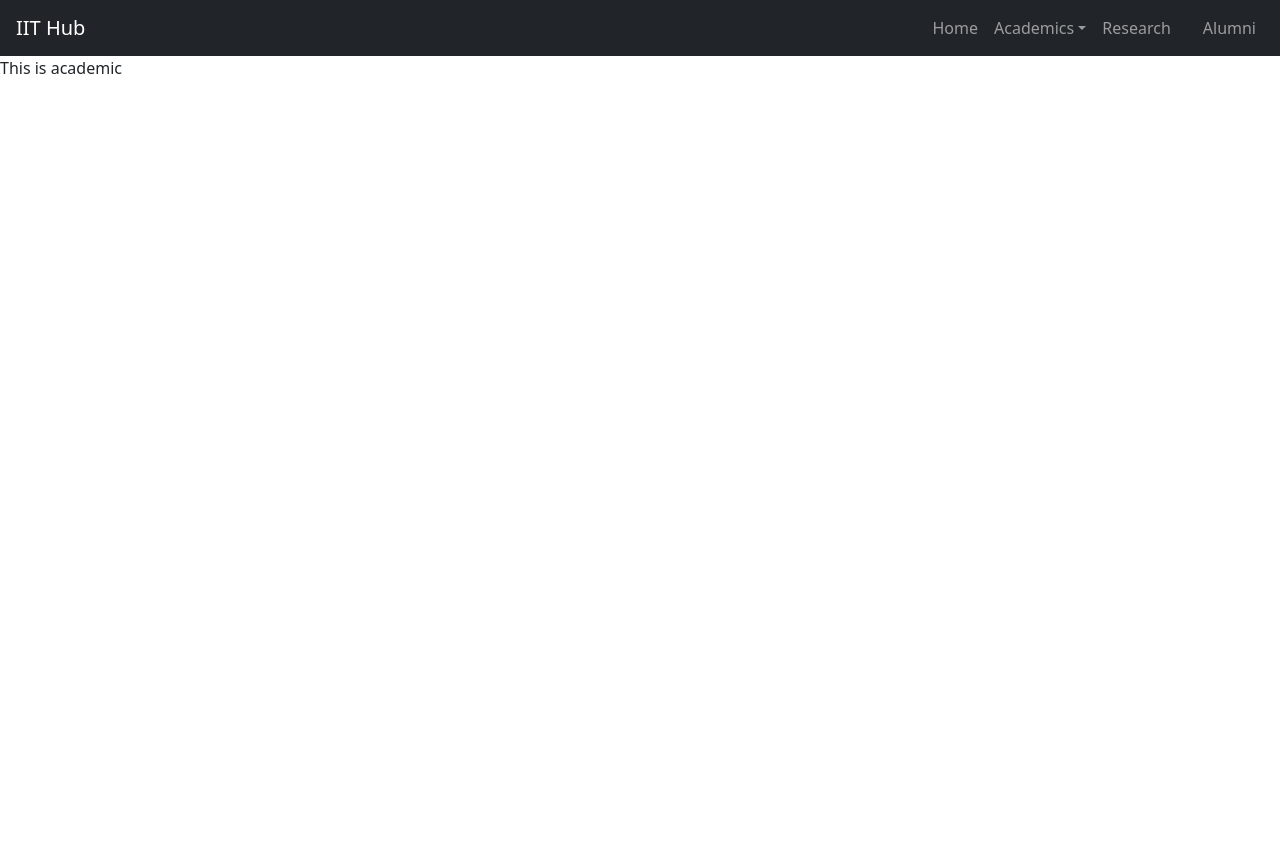
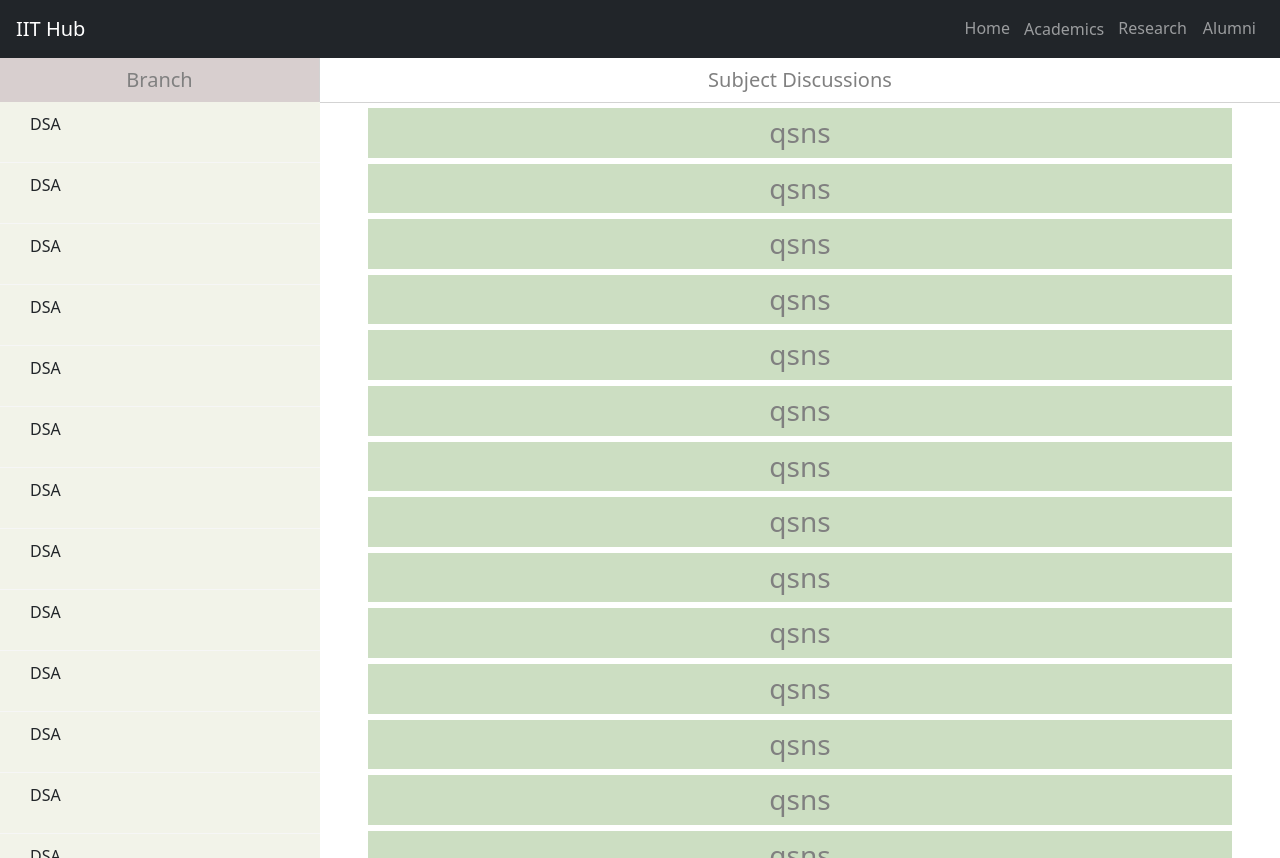
Before and after one commit to cs21b040/team5, a React (Create React App) app in the folder frontend/: page /academic in a window 1280 px wide. Before the commit the page ends 800 px from the top, so only its background shows below. Built offline with nearby package versions, Linux system fonts and the light colour scheme.

Commit message:
Academics Page

```diff
--- a/frontend/src/Components/Header.js
+++ b/frontend/src/Components/Header.js
@@ -1,7 +1,12 @@
 import Nav from 'react-bootstrap/Nav';
 import Navbar from 'react-bootstrap/Navbar';
-import NavDropdown from 'react-bootstrap/NavDropdown';
+import Offcanvas from 'react-bootstrap/Offcanvas';
+import { useState } from 'react';
+
 function Header() {
+  const [show, setShow] = useState(false);
+  const handleClose = () => setShow(false);
+  const handleShow = () => setShow(true);
   return (
     <Navbar expand="lg"  bg="dark" data-bs-theme="dark">
         <Navbar.Brand href="/" className='mx-3'>IIT Hub</Navbar.Brand>
@@ -9,16 +14,27 @@ function Header() {
         <Navbar.Collapse id="basic-navbar-nav">
           <Nav className="ms-auto">
             <Nav.Link href="/">Home</Nav.Link>
-            <NavDropdown title="Academics" id="basic-nav-dropdown">
-              <NavDropdown.Item href="#action/3.1">Computer Science and Engineering</NavDropdown.Item>
-              <NavDropdown.Item href="#action/3.2">Electrical Engineering</NavDropdown.Item>
-              <NavDropdown.Item href="#action/3.3">Mechanical Engineering</NavDropdown.Item>
-              <NavDropdown.Item href="#action/3.3">Civil Engineering</NavDropdown.Item>
-              <NavDropdown.Item href="#action/3.3">Chemical Engineering</NavDropdown.Item>
-              <NavDropdown.Divider />
-            </NavDropdown>
+            <Navbar>
+            <button variant="primary" onClick={handleShow} style={{backgroundColor: '#212529', margin: '0', border: '0', color:'#ffffff8c'}}>Academics</button>
+
+                <Offcanvas show={show} onHide={handleClose}>
+                  <Offcanvas.Header closeButton>
+                    <Offcanvas.Title>ACADEMICS</Offcanvas.Title>
+                  </Offcanvas.Header>
+                  <Offcanvas.Body>
+                      <ul style={{listStyle:'none'}}>
+                          <li style={{padding:10}}><a href="/Academic" style={{textDecoration: 'none',color:'#3B4045'}}>Computer Science and Engineering</a></li>
+                          <li style={{padding:10}}><a href="/Academic" style={{textDecoration: 'none',color:'#3B4045'}}>Electrical Engineering</a></li>
+                          <li style={{padding:10}}><a href="/Academic" style={{textDecoration: 'none',color:'#3B4045'}}>Civil Engineering</a></li>
+                          <li style={{padding:10}}><a href="/Academic" style={{textDecoration: 'none',color:'#3B4045'}}>Mechanical Engineering</a></li>
+                          <li style={{padding:10}}><a href="/Academic" style={{textDecoration: 'none',color:'#3B4045'}}>Chemical Engineering</a></li>
+                          <li style={{padding:10}}><a href="/Academic" style={{textDecoration: 'none',color:'#3B4045'}}>Aerospace Engineering</a></li>
+                      </ul>
+                  </Offcanvas.Body>
+                </Offcanvas>
+            </Navbar>
             <Nav.Link href="/Research">Research</Nav.Link>
-            <Nav.Link href="/Alumni" className='mx-3'>Alumni</Nav.Link>
+            <Nav.Link href="/Alumni" className='me-3'>Alumni</Nav.Link>
           </Nav>
         </Navbar.Collapse>
     </Navbar>
--- /dev/null
+++ b/frontend/src/Components/Styles/sideBar1.css
@@ -0,0 +1,23 @@
+.sidebar{
+    display: flex;
+    flex-direction: column;
+    flex: 0.25;
+}
+.sidebar__header{
+    display: flex;
+    justify-content: space-between;
+    padding: 10px;
+    border-right: 1px solid lightgray;
+    background-color: #d8cfcf;
+}
+.sidebar__header > h5{
+    font-size: 20px;
+    font-weight: 400;
+    color: gray;
+    margin: auto;
+}
+.sidebar_subjects{
+    flex:1;
+    overflow: scroll;
+    background-color: #f2f3e9;
+}
--- /dev/null
+++ b/frontend/src/Components/Styles/subDiscuss.css
@@ -0,0 +1,33 @@
+.discuss{
+    display: flex;
+    flex-direction: column;
+    flex: 0.75;
+}
+.discuss__header{
+    padding:10px;
+    display: flex;
+    border-bottom: 1px solid lightgray;
+}
+
+.discuss__header > h3{
+    font-size: 20px;
+    font-weight: 400;
+    color: gray;
+    margin: auto;
+}
+
+.discuss_body{
+    display: flex;
+    flex-direction: column;
+    padding: 2px 0 2px 0;
+    overflow: scroll;
+    align-items: center;
+}
+.discuss_body > h3{
+    padding:8px;
+    margin: 3px;
+    width:90%;
+    text-align: center;
+    background-color: rgb(204, 222, 194);
+    color: gray;
+}
--- /dev/null
+++ b/frontend/src/Components/Styles/subjects.css
@@ -0,0 +1,16 @@
+.sidebarSubject{
+    display: flex;
+    padding: 10px;
+    cursor: pointer;
+    border-bottom: 1px solid #f6f6f6;
+}
+.sidebarSubject:hover{
+    background-color: rgb(228, 224, 224);
+}
+.sidebarSubject_info > h2{
+    font-size: 16px;
+    margin-bottom: 8px;
+}
+.sidebarSubject_info{
+    margin-left:20px;
+}
--- /dev/null
+++ b/frontend/src/Components/SubDiscuss.js
@@ -0,0 +1,34 @@
+import React from 'react'
+import './Styles/subDiscuss.css';
+function SubDiscuss() {
+  return (
+    <div className='discuss'>
+        <div className="discuss__header">
+            <h3>Subject Discussions</h3>
+        </div>
+        <div className='discuss_body'>
+            <h3>qsns</h3>
+            <h3>qsns</h3>
+            <h3>qsns</h3>
+            <h3>qsns</h3>
+            <h3>qsns</h3>
+            <h3>qsns</h3>
+            <h3>qsns</h3>
+            <h3>qsns</h3>
+            <h3>qsns</h3>
+            <h3>qsns</h3>
+            <h3>qsns</h3>
+            <h3>qsns</h3>
+            <h3>qsns</h3>
+            <h3>qsns</h3>
+            <h3>qsns</h3>
+            <h3>qsns</h3>
+            <h3>qsns</h3>
+            <h3>qsns</h3>
+            <h3>qsns</h3>
+        </div>
+    </div>
+  )
+}
+
+export default SubDiscuss
--- /dev/null
+++ b/frontend/src/Components/Subjects.js
@@ -0,0 +1,13 @@
+import React from 'react'
+import './Styles/subjects.css';
+function Subjects() {
+  return (
+    <div className='sidebarSubject'>
+        <div className='sidebarSubject_info'>
+            <p>DSA</p>
+        </div>
+    </div>
+  )
+}
+
+export default Subjects
--- /dev/null
+++ b/frontend/src/Components/sideBar1.js
@@ -0,0 +1,39 @@
+import React from 'react';
+import './Styles/sideBar1.css';
+import Subjects from './Subjects.js';
+function Sidebar() {
+  return (
+    <div className='sidebar'>
+
+        <div className="sidebar__header">
+            <h5>Branch</h5>
+        </div>
+        <div className="sidebar_subjects">
+            <Subjects />
+            <Subjects />
+            <Subjects />
+            <Subjects />
+            <Subjects />
+            <Subjects />
+            <Subjects />
+            <Subjects />
+            <Subjects />
+            <Subjects />
+            <Subjects />
+            <Subjects />
+            <Subjects />
+            <Subjects />
+            <Subjects />
+            <Subjects />
+            <Subjects />
+            <Subjects />
+            <Subjects />
+            <Subjects />
+            <Subjects />
+        </div>
+    </div>
+
+  )
+}
+
+export default Sidebar
--- /dev/null
+++ b/frontend/src/routes/Academic.css
@@ -0,0 +1,9 @@
+.app {
+    display: grid;
+    height: 100vh;
+}
+
+.app_body {
+    display: flex;
+    height: 100vh;
+}
--- a/frontend/src/routes/Academic.js
+++ b/frontend/src/routes/Academic.js
@@ -1,10 +1,19 @@
 import React from 'react'
 import Header from './../Components/Header.js';
+import SideBar from './../Components/sideBar1.js';
+import SubDiscuss from './../Components/SubDiscuss.js';
+import './Academic.css';
 function Academic() {
   return (
     <div>
       <Header/>
-      <p>This is academic</p>
+      <div className="app">
+        <div className="app_body">
+          <SideBar/>
+          <SubDiscuss/>
+        </div>
+      </div>
+
     </div>
   )
 }
```
Also changed, not shown: frontend/public/index.html (+0 -23 lines), 1 other file (tests, documents, lock files or other folders).
